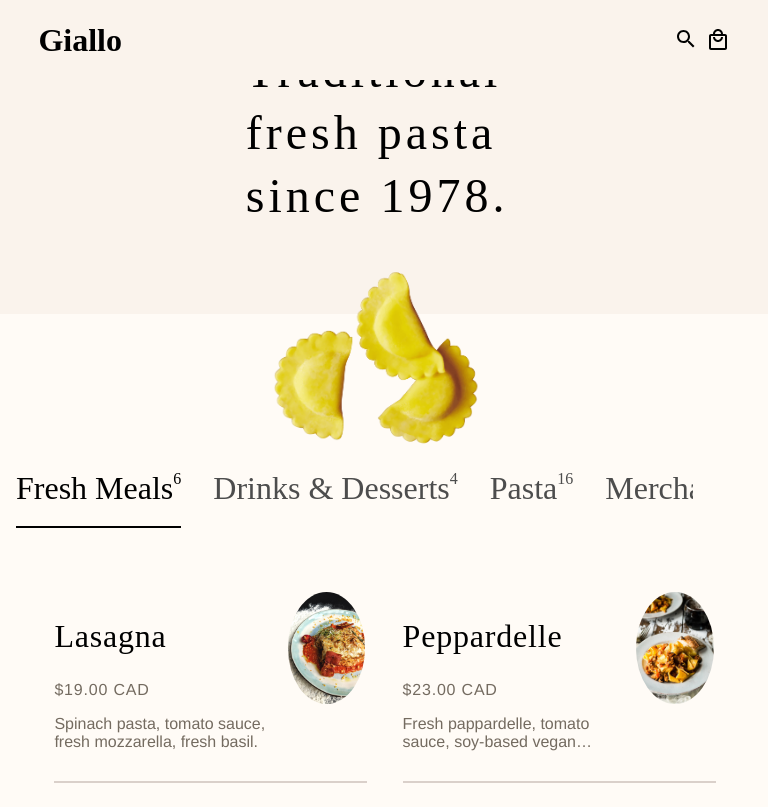
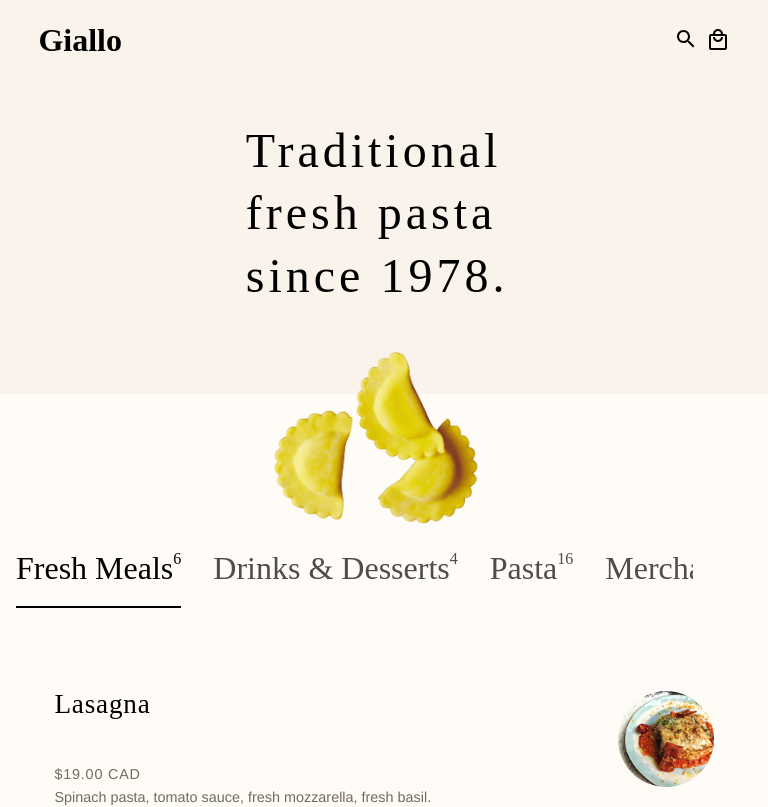
Before and after one commit to dineshraj-cell/italian-restaurant, a React (Create React App) app: page / in a window 768 px wide. Shown: the top 807 px of the page. Built offline with nearby package versions, Linux system fonts and the light colour scheme.

Commit message:
added mobile styles for menu items

```diff
--- a/src/styles/_banner.scss
+++ b/src/styles/_banner.scss
@@ -1,3 +1,7 @@
+.main-container {
+    margin-top: 5rem;
+}
+
 .banner {
     background: linear-gradient(180deg, $color-secondary-background 70%, $color-background 0%);
     &-container {
--- a/src/styles/_menu.scss
+++ b/src/styles/_menu.scss
@@ -36,6 +36,7 @@
             width: 25%;
             display: flex;
             justify-content: end;
+            align-items: center;
             &-container {
                 width: 7rem;
                 height: 7rem;
@@ -83,3 +84,53 @@
         }
     }
 }
+
+//Phone style
+@media only screen and (min-width: 320px) and (max-width: 768px) {
+    .menu {
+        &-card {
+            width: 100%;
+        }
+        &-item {
+            &-section-image {
+                &-container {
+                    width: 5rem;
+                    height: 5rem;
+                }
+            }
+            &-title {
+                line-height: 0.7;
+                font-size: 1.5rem;
+            }
+            &-cost {
+                font-size: 0.9rem;
+                margin: 0.5em 0;
+            }
+            &-desc {
+                font-size: 0.9rem;
+            }
+        }
+    }
+}
+
+//tablet style
+@media only screen and (min-width: 768px) and (max-width: 1024px) {
+    .menu {
+        &-item {
+            &-section-area {
+                width: 70%;
+            }
+            &-section-image {
+                width: 30%;
+                &-container {
+                    width: 6rem;
+                    height: 6rem;
+                }
+            }
+            &-title {
+                font-size: 1.7rem;
+                height: 3rem;
+            }
+        }
+    }
+}
--- a/src/styles/style.css
+++ b/src/styles/style.css
@@ -247,6 +247,10 @@ header {
   }
 }
 
+.main-container {
+  margin-top: 5rem;
+}
+
 .banner {
   background: -webkit-gradient(linear, left top, left bottom, color-stop(70%, #faf3ec), color-stop(0%, #fffbf6));
   background: linear-gradient(180deg, #faf3ec 70%, #fffbf6 0%);
@@ -461,6 +465,9 @@ header {
   -webkit-box-pack: end;
       -ms-flex-pack: end;
           justify-content: end;
+  -webkit-box-align: center;
+      -ms-flex-align: center;
+          align-items: center;
 }
 
 .menu-item-section-image-container {
@@ -510,6 +517,44 @@ header {
   border: none;
 }
 
+@media only screen and (min-width: 320px) and (max-width: 768px) {
+  .menu-card {
+    width: 100%;
+  }
+  .menu-item-section-image-container {
+    width: 5rem;
+    height: 5rem;
+  }
+  .menu-item-title {
+    line-height: 0.7;
+    font-size: 1.5rem;
+  }
+  .menu-item-cost {
+    font-size: 0.9rem;
+    margin: 0.5em 0;
+  }
+  .menu-item-desc {
+    font-size: 0.9rem;
+  }
+}
+
+@media only screen and (min-width: 768px) and (max-width: 1024px) {
+  .menu-item-section-area {
+    width: 70%;
+  }
+  .menu-item-section-image {
+    width: 30%;
+  }
+  .menu-item-section-image-container {
+    width: 6rem;
+    height: 6rem;
+  }
+  .menu-item-title {
+    font-size: 1.7rem;
+    height: 3rem;
+  }
+}
+
 body {
   margin: 0;
   padding: 0;
```
Also changed, not shown: 1 other file (tests, documents, lock files or other folders).
